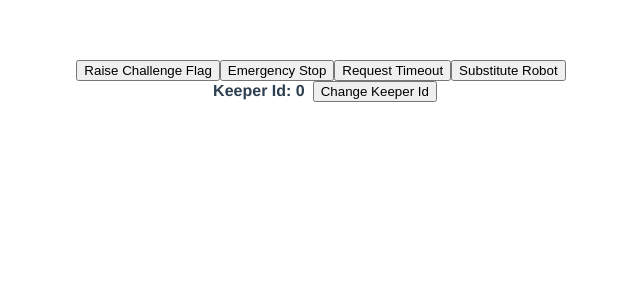
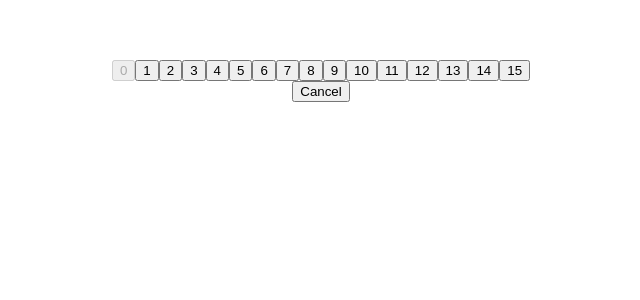
Before and after one commit to RoboCup-SSL/ssl-remote-control, a Vue app: page /change-keeper in a window 1280 px wide. Shown: the top 300 px of the page, without its empty margins (319-959 px from the left). Built offline with nearby package versions, Linux system fonts and the light colour scheme; no server answers.

Commit message:
Add separate change-keeper view

```diff
--- a/package.json
+++ b/package.json
@@ -7,7 +7,8 @@
     "serve": "vite preview"
   },
   "dependencies": {
-    "vue": "^3.2.16"
+    "vue": "^3.2.16",
+    "vue-router": "^4.0.12"
   },
   "devDependencies": {
     "@vitejs/plugin-vue": "^1.9.3",
--- a/src/App.vue
+++ b/src/App.vue
@@ -1,36 +1,8 @@
 <script setup lang="ts">
-import ControlButtons from './components/ControlButtons.vue';
-import Keeper from './components/Keeper.vue';
-import {ref} from 'vue';
-import {RemoteControlTeamState, RemoteControlToController} from './proto/ssl_gc_rcon_remotecontrol';
-import {ApiController} from './ApiController';
-
-function updateState(obj: any) {
-  apiController.Send(RemoteControlToController.fromJSON(obj))
-}
-
-const apiController = new ApiController()
-const state = ref(RemoteControlTeamState.fromJSON({}));
-apiController.RegisterStateConsumer((s) => state.value = s)
-
 </script>
 
 <template>
-  <div class="control-buttons-container">
-    <ControlButtons
-      :substitute-bot="state.substituteBot"
-      :challenge-flag="state.challengeFlag"
-      :timeout="state.timeout"
-      :emergency-stop="state.emergencyStop"
-      @update:substitute-bot="e => updateState({substituteBot: e})"
-      @update:challenge-flag="e => updateState({challengeFlag: e})"
-      @update:timeout="e => updateState({timeout: e})"
-      @update:emergency-stop="e => updateState({emergencyStop: e})"
-    />
-  </div>
-  <div class="keeper-container">
-    <Keeper :keeper-id="state.keeperId"/>
-  </div>
+  <router-view/>
 </template>
 
 <style>
--- /dev/null
+++ b/src/components/SelectNumber.vue
@@ -0,0 +1,25 @@
+<script setup lang="ts">
+
+defineProps({
+  currentNumber: Number,
+  count: Number
+})
+
+defineEmits([
+  'update:number'
+])
+
+</script>
+
+<template>
+  <button v-for="(_, number) in Array(count)"
+          :disabled="number===currentNumber"
+          @click="$emit('update:number', number)"
+  >
+    {{number}}
+  </button>
+</template>
+
+<style scoped>
+
+</style>
--- a/src/main.ts
+++ b/src/main.ts
@@ -1,4 +1,11 @@
-import { createApp } from 'vue'
+import {createApp} from 'vue'
 import App from './App.vue'
+import router from './router';
+import {ApiController} from './services/ApiController';
 
-createApp(App).mount('#app')
+const apiController = new ApiController()
+
+createApp(App)
+    .use(router)
+    .provide('api', apiController)
+    .mount('#app')
--- /dev/null
+++ b/src/router.ts
@@ -0,0 +1,21 @@
+import {createRouter, createWebHistory} from 'vue-router'
+import Home from './views/Home.vue'
+import ChangeKeeper from './views/ChangeKeeper.vue'
+
+const router = createRouter({
+    history: createWebHistory(),
+    routes: [
+        {
+            path: '/',
+            name: 'Home',
+            component: Home
+        },
+        {
+            path: '/change-keeper',
+            name: 'ChangeKeeper',
+            component: ChangeKeeper
+        },
+    ]
+})
+
+export default router
--- a/src/ApiController.ts
+++ b/src/services/ApiController.ts
@@ -2,8 +2,8 @@ import {
     ControllerToRemoteControl,
     RemoteControlTeamState,
     RemoteControlToController
-} from './proto/ssl_gc_rcon_remotecontrol';
-import {ControllerReply_StatusCode} from './proto/ssl_gc_rcon';
+} from '../proto/ssl_gc_rcon_remotecontrol';
+import {ControllerReply_StatusCode} from '../proto/ssl_gc_rcon';
 
 export class ApiController {
     private ws ?: WebSocket
@@ -19,6 +19,10 @@ export class ApiController {
             const json = JSON.stringify(RemoteControlToController.toJSON(request))
             ws.send(json)
         }
+    }
+
+    public SendState(obj: any) {
+        this.Send(RemoteControlToController.fromJSON(obj))
     }
 
     public RegisterStateConsumer(cb: ((state: RemoteControlTeamState) => any)) {
@@ -48,13 +52,13 @@ export class ApiController {
             }
         };
 
-        ws.onclose = (e) => {
+        ws.onclose = () => {
             setTimeout(() => {
                 this.connect(address)
             }, 1000);
         };
 
-        ws.onerror = (e) => {
+        ws.onerror = () => {
             ws.close()
         };
 
--- /dev/null
+++ b/src/views/ChangeKeeper.vue
@@ -0,0 +1,34 @@
+<script setup lang="ts">
+import SelectNumber from '../components/SelectNumber.vue';
+import {inject, ref} from 'vue';
+import {RemoteControlTeamState} from '../proto/ssl_gc_rcon_remotecontrol';
+import {ApiController} from '../services/ApiController';
+import router from '../router';
+
+const keeperId = ref(0);
+const api = inject<ApiController>('api')
+api?.RegisterStateConsumer((s: RemoteControlTeamState) => keeperId.value = s.keeperId)
+
+const changeKeeperId = (id: number) => {
+  api?.SendState({"desiredKeeper": id})
+  router.push('/')
+}
+
+</script>
+
+<template>
+  <div>
+    <SelectNumber
+      :current-number="keeperId"
+      :count="16"
+      @update:number="changeKeeperId"
+    />
+  </div>
+  <div>
+    <button @click="router.push('/')">Cancel</button>
+  </div>
+</template>
+
+<style scoped>
+
+</style>
--- /dev/null
+++ b/src/views/Home.vue
@@ -0,0 +1,39 @@
+<script setup lang="ts">
+import ControlButtons from '../components/ControlButtons.vue';
+import Keeper from '../components/Keeper.vue';
+import {RemoteControlTeamState} from '../proto/ssl_gc_rcon_remotecontrol';
+import {ApiController} from '../services/ApiController';
+import {inject, ref} from 'vue';
+import router from '../router';
+
+const state = ref(RemoteControlTeamState.fromJSON({}));
+const api = inject<ApiController>('api')
+
+api?.RegisterStateConsumer((s) => state.value = s)
+
+</script>
+
+<template>
+  <div class="control-buttons-container">
+    <ControlButtons
+      :substitute-bot="state.substituteBot"
+      :challenge-flag="state.challengeFlag"
+      :timeout="state.timeout"
+      :emergency-stop="state.emergencyStop"
+      @update:substitute-bot="(e: Event) => api?.SendState({substituteBot: e})"
+      @update:challenge-flag="(e: Event) => api?.SendState({challengeFlag: e})"
+      @update:timeout="(e: Event) => api?.SendState({timeout: e})"
+      @update:emergency-stop="(e: Event) => api?.SendState({emergencyStop: e})"
+    />
+  </div>
+  <div class="keeper-container">
+    <Keeper
+      :keeper-id="state.keeperId"
+      @update:keeperId="router.push('/change-keeper')"
+    />
+  </div>
+</template>
+
+<style scoped>
+
+</style>
```
Also changed, not shown: 1 other file (tests, documents, lock files or other folders).
